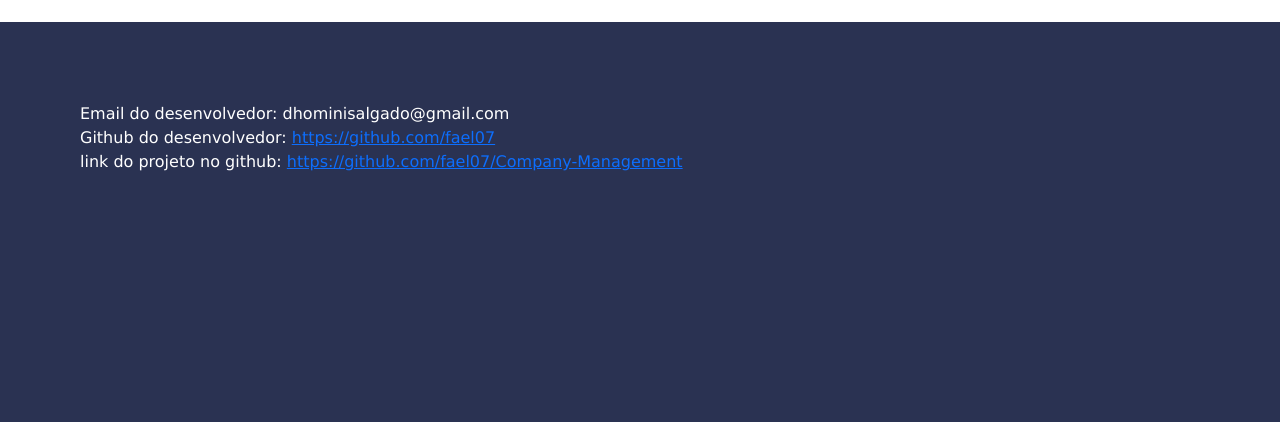
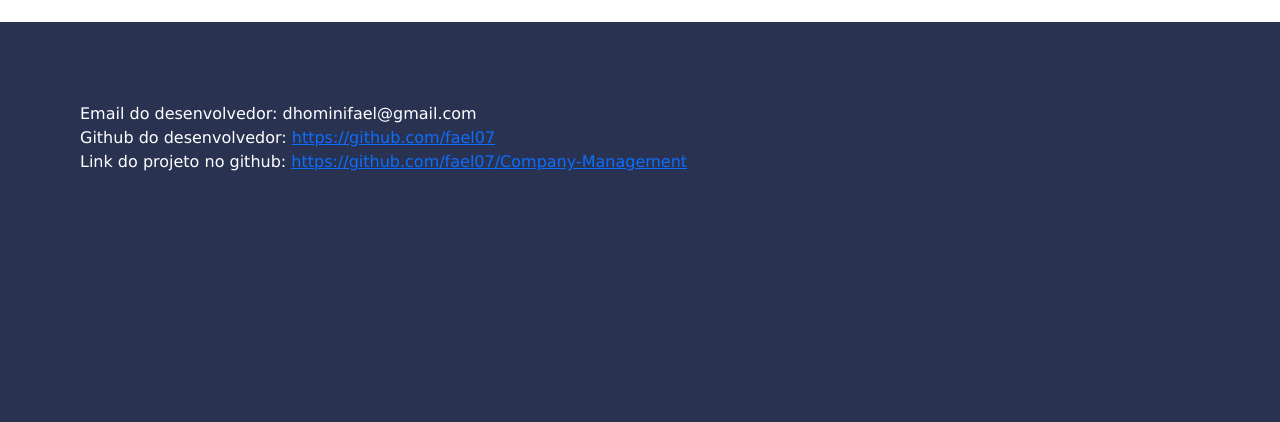
Before and after one commit to dhomini-rabelo/Company-Management, a Django app: page /cadastro/ in a window 1280 px wide. Shown: the part 680-1102 px from the top of the page. Run offline with Django 3.2, Linux system fonts and the light colour scheme; some libraries are stand-ins or nearby versions.

Commit message:
alteração no footer - 3

```diff
--- a/project/Templates/Parts/_footer.html
+++ b/project/Templates/Parts/_footer.html
@@ -1,7 +1,7 @@
 <footer style="background-color: #2a3252; display: block; height: 400px; margin: 0px;">
     <div class="footer" style="color: white; text-align: left; width: 60%; padding: 80px;">
-      Email do desenvolvedor: dhominisalgado@gmail.com<br>
+      Email do desenvolvedor: dhominifael@gmail.com<br>
       Github do desenvolvedor: <a target="_blank" href="https://github.com/fael07">https://github.com/fael07</a><br>
-      link do projeto no github: <a target="_blank" href="https://github.com/fael07/Company-Management">https://github.com/fael07/Company-Management</a><br>
+      Link do projeto no github: <a target="_blank" href="https://github.com/fael07/Company-Management">https://github.com/fael07/Company-Management</a><br>
     </div>
 </footer>
```
